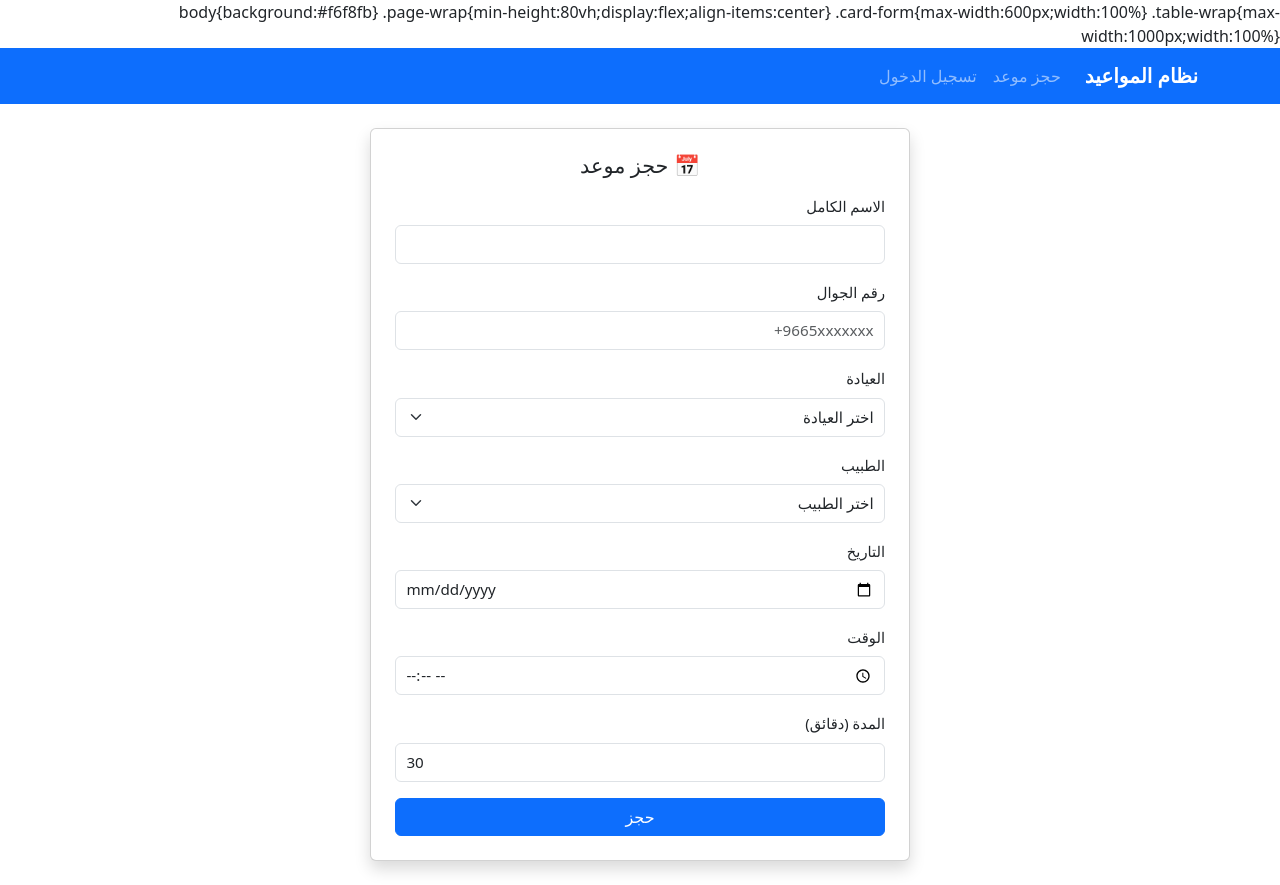
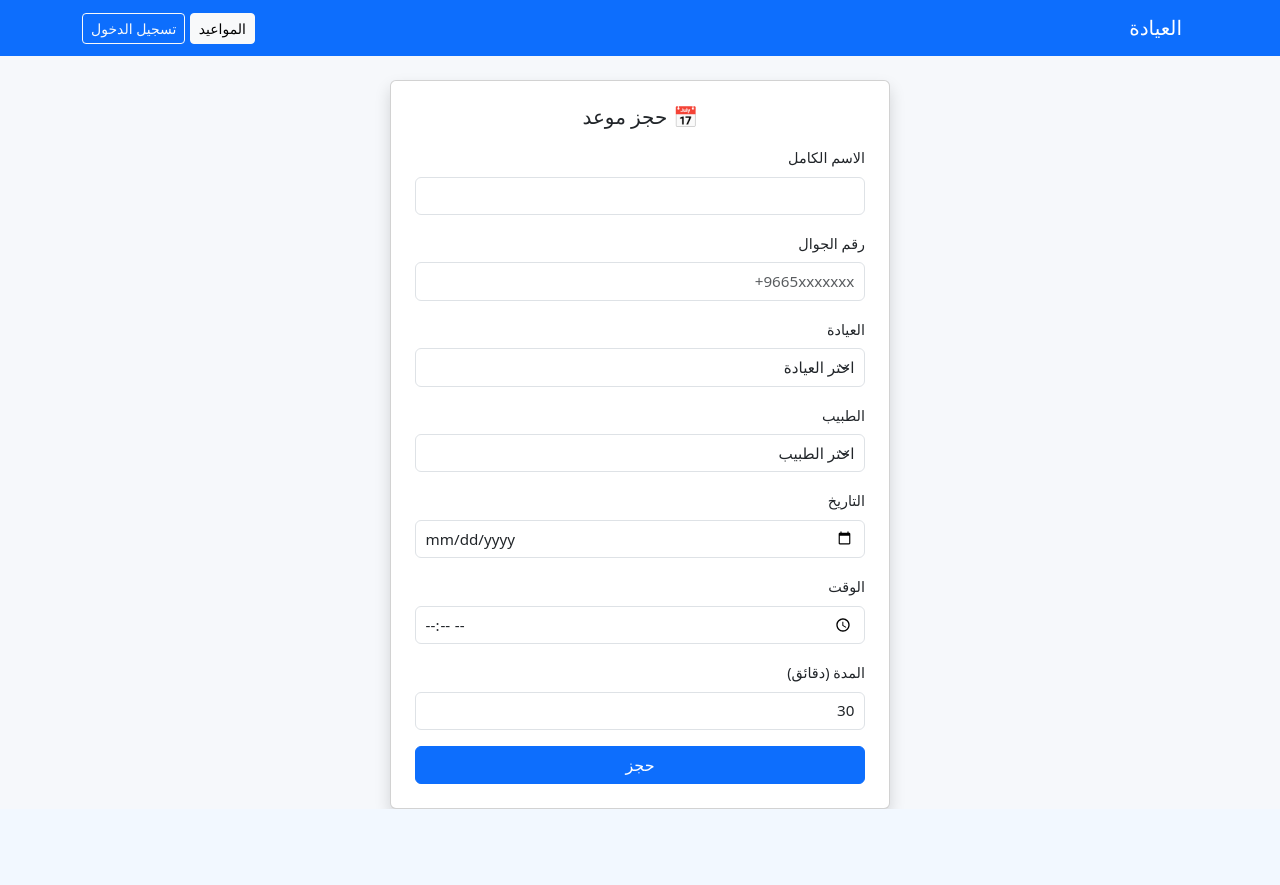
Before and after one commit to mshrf3334-star/clinic-appointments, a Flask app: page /book in a window 1280 px wide. After the commit the page ends 809 px from the top, so only its background shows below. Run offline with Flask 3, Linux system fonts and the light colour scheme.

Commit message:
Update base.html

```diff
--- a/templates/base.html
+++ b/templates/base.html
@@ -1,61 +1,46 @@
 <!DOCTYPE html>
 <html lang="ar" dir="rtl">
 <head>
-  <meta charset="UTF-8" />
-  <meta name="viewport" content="width=device-width, initial-scale=1" />
-  <title>{{ title or "العيادة" }}</title>
-  <link href="https://cdn.jsdelivr.net/npm/bootstrap@5.3.2/dist/css/bootstrap.rtl.min.css" rel="stylesheet">
-  <style>
+  <meta charset="UTF-8">
+  <title>نظام المواعيد</title>
+  <link href="https://cdn.jsdelivr.net/npm/bootstrap@5.3.2/dist/css/bootstrap.min.css" rel="stylesheet">
   <style>
     body{background:#f6f8fb}
-  /* عرض موحّد ومناسب للحجز */
-  .page-wrap{min-height:80vh;display:flex;align-items:center}
-  .card-form{max-width:480px;width:100%}      /* كانت 600px */
+    .page-wrap{min-height:80vh;display:flex;align-items:center;justify-content:center;padding:16px}
+    .card-home{max-width:520px;width:100%}
+    .card-form{max-width:460px;width:100%}
     .table-wrap{max-width:1000px;width:100%}
-
-  /* تصغير أحجام الحقول قليلًا */
-  .form-label{font-size:.92rem}
-  .form-control,.form-select{padding:.45rem .65rem;font-size:.95rem}
-  h3{font-size:1.2rem}
-
-  /* على الشاشات الكبيرة نسمح بهامش أكثر قليلاً */
+    .form-label{font-size:.9rem}
+    .form-control,.form-select{padding:.42rem .6rem;font-size:.95rem}
+    h3{font-size:1.15rem}
     @media (min-width:992px){
-    .card-form{max-width:540px}
-    h3{font-size:1.3rem}
+      .card-form{max-width:500px}
+      h3{font-size:1.25rem}
     }
-</style>
-    body{background:#f6f8fb}
-    .page-wrap{min-height:80vh;display:flex;align-items:center}
-    .card-form{max-width:600px;width:100%}
-    .table-wrap{max-width:1000px;width:100%}
   </style>
 </head>
 <body>
   <nav class="navbar navbar-expand-lg navbar-dark bg-primary">
     <div class="container">
-    <a class="navbar-brand fw-bold" href="{{ url_for('home') }}">نظام المواعيد</a>
-    <div class="collapse navbar-collapse">
-      <ul class="navbar-nav me-auto">
-        <li class="nav-item"><a class="nav-link" href="{{ url_for('book') }}">حجز موعد</a></li>
-        <li class="nav-item"><a class="nav-link" href="{{ url_for('login') }}">تسجيل الدخول</a></li>
-        {% if session.get('logged_in') %}
-        <li class="nav-item"><a class="nav-link" href="{{ url_for('admin_dashboard') }}">لوحة الإدارة</a></li>
-        {% endif %}
-      </ul>
+      <a class="navbar-brand" href="{{ url_for('index') }}">العيادة</a>
+      <div>
+        <a class="btn btn-light btn-sm" href="{{ url_for('book') }}">المواعيد</a>
+        <a class="btn btn-outline-light btn-sm" href="{{ url_for('login') }}">تسجيل الدخول</a>
       </div>
     </div>
   </nav>
 
-<div class="container my-4">
+  <div class="container mt-4">
     {% with messages = get_flashed_messages(with_categories=true) %}
       {% if messages %}
-      {% for cat, msg in messages %}
-        <div class="alert alert-{{cat}}">{{ msg }}</div>
+        {% for category, message in messages %}
+          <div class="alert alert-{{ category }} text-center">{{ message }}</div>
         {% endfor %}
       {% endif %}
     {% endwith %}
+  </div>
 
   {% block content %}{% endblock %}
-</div>
+
 </body>
 </html>
```
Lines whose indentation alone changed are shown as unchanged.
